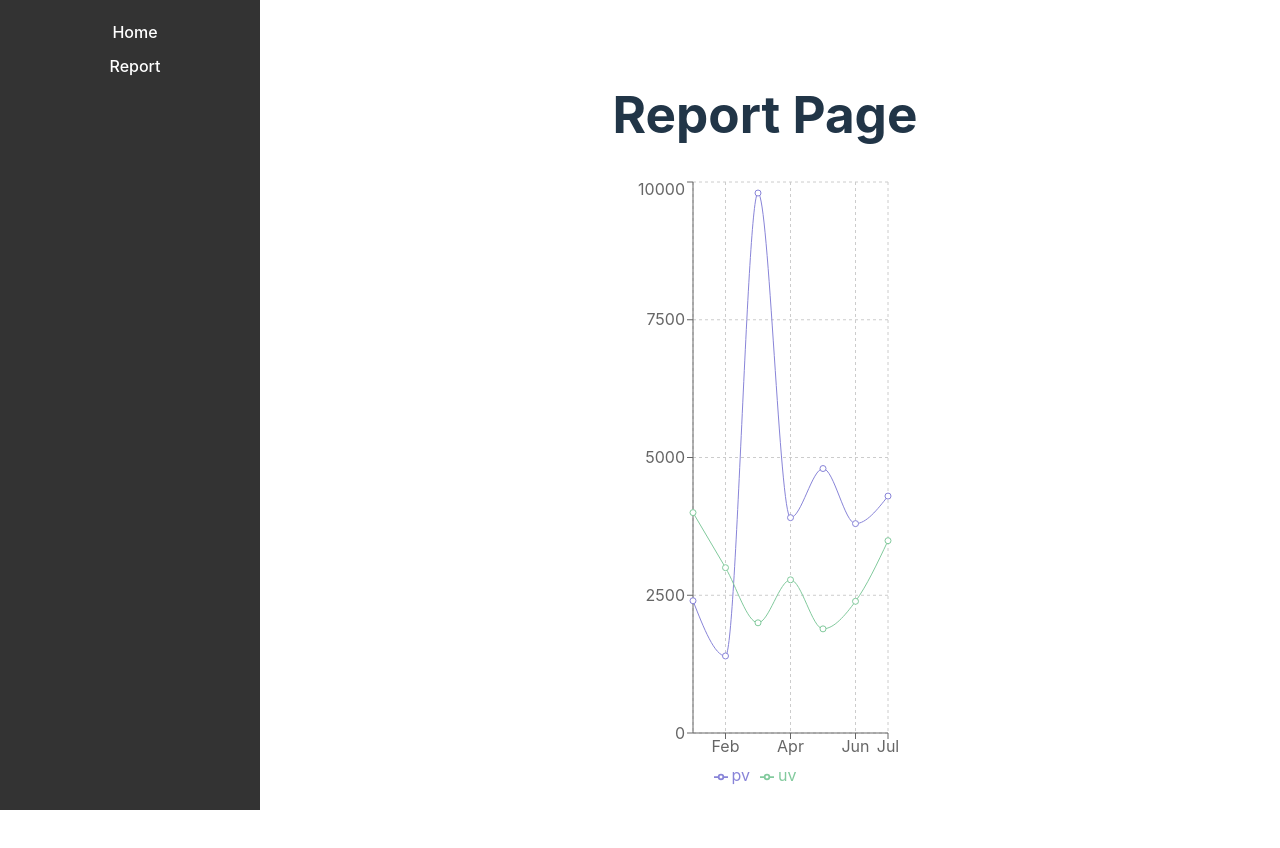
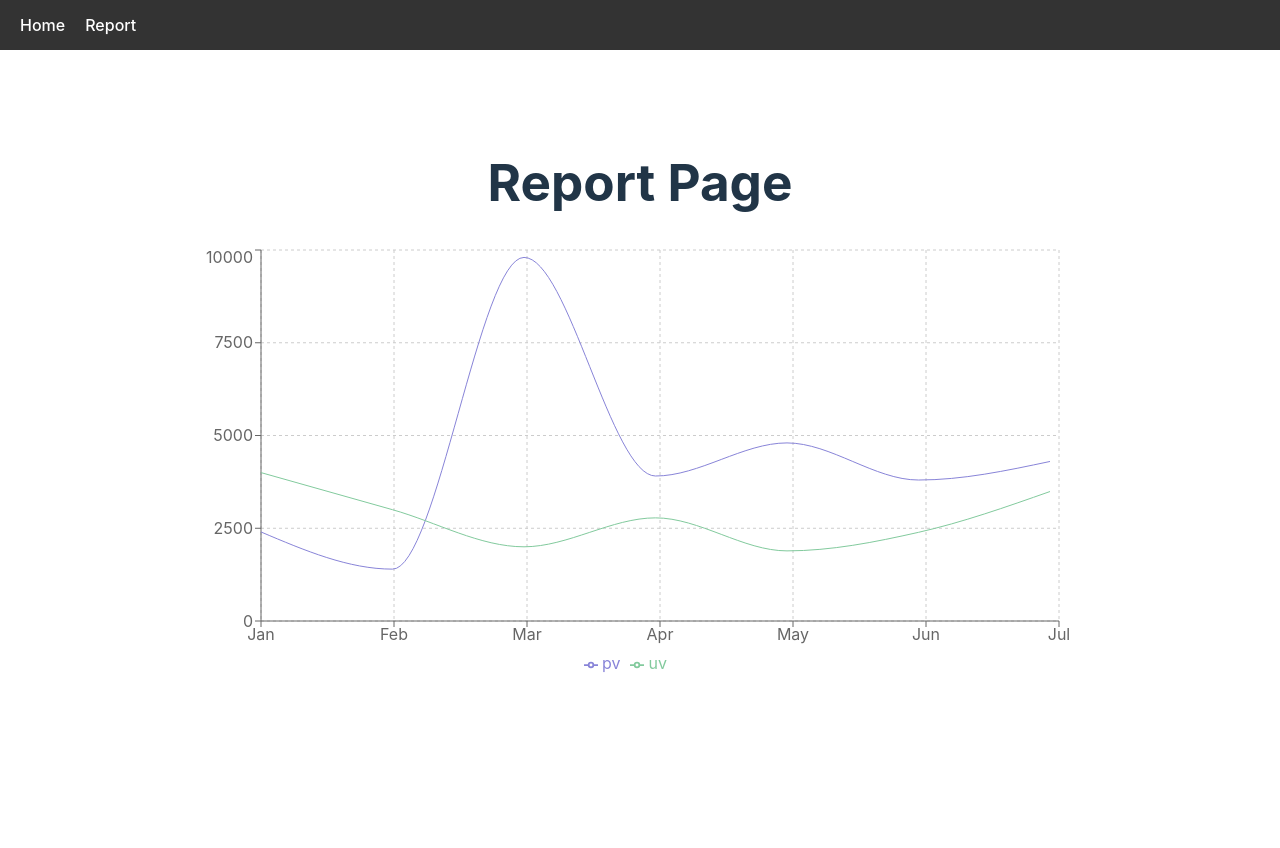
Before and after one commit to jgmotta98/spectral-nexus, a React (Vite) app: page /report in a window 1280 px wide. Shown: the top 848 px of the page. After the commit the page ends 800 px from the top, so only its background shows below. Built offline with nearby package versions, Linux system fonts and the light colour scheme.

Commit message:
Refact: Remake sidebar into topbar

```diff
--- a/src/App.jsx
+++ b/src/App.jsx
@@ -1,16 +1,16 @@
 // src/App.jsx
 import React from 'react';
 import { Routes, Route } from 'react-router-dom';
-import Sidebar from './Sidebar';
+import Topbar from './Topbar';
 import Home from './pages/Home';
 import Report from './pages/Report';
 import './App.css';
 
 const App = () => {
   return (
-    <div className="App" style={{ display: 'flex' }}>
-      <Sidebar />
-      <div style={{ marginLeft: '250px', padding: '20px', width: 'calc(100% - 250px)', height: '100vh' }}>
+    <div className="App" style={{ paddingTop: '0px' }}>
+    <Topbar />
+        <div style={{ padding: '0px', width: '100%', height: 'calc(70vh)' }}>
         <Routes>
           <Route path="/" element={<Home />} />
           <Route path="/report" element={<Report />} />
--- a/src/Sidebar.jsx
+++ /dev/null
@@ -1,25 +0,0 @@
-// src/Sidebar.jsx
-import React from 'react';
-import { Link } from 'react-router-dom';
-
-const Sidebar = () => {
-  return (
-    <div style={{
-      width: '250px',
-      height: '100vh',
-      backgroundColor: '#333',
-      position: 'fixed',
-      left: 0,
-      top: 0,
-      overflowX: 'hidden',
-      paddingTop: '10px',
-      paddingLeft: '10px',
-      zIndex: 1000  // Make sure sidebar is on top
-    }}>
-      <Link to="/" style={{ color: 'white', textDecoration: 'none', display: 'block', margin: '10px 0' }}>Home</Link>
-      <Link to="/report" style={{ color: 'white', textDecoration: 'none', display: 'block', margin: '10px 0' }}>Report</Link>
-    </div>
-  );
-}
-
-export default Sidebar;
--- /dev/null
+++ b/src/Topbar.jsx
@@ -0,0 +1,25 @@
+import React from 'react';
+import { Link } from 'react-router-dom';
+
+const Topbar = () => {
+  return (
+    <div style={{
+      width: '100%',
+      height: '50px',
+      backgroundColor: '#333',
+      position: 'fixed',
+      top: 0,
+      left: 0,
+      overflowX: 'hidden',
+      display: 'flex',
+      alignItems: 'center',
+      padding: '0 20px',
+      zIndex: 1000
+    }}>
+      <Link to="/" style={{ color: 'white', textDecoration: 'none', marginRight: '20px' }}>Home</Link>
+      <Link to="/report" style={{ color: 'white', textDecoration: 'none', marginRight: '20px' }}>Report</Link>
+    </div>
+  );
+}
+
+export default Topbar;
--- a/src/pages/Report.css
+++ b/src/pages/Report.css
@@ -1,13 +1,13 @@
 .report-container {
     width: 100%;
-    height: calc(100vh - 60px);
+    height: 100%;
     display: flex;
     flex-direction: column;
     align-items: center;
   }
 
   .chart-wrapper {
-    width: 100%;
+    width: 101%;
     height: 100%;
     display: flex;
     justify-content: center;
```
Also changed, not shown: 1 other file (tests, documents, lock files or other folders).
